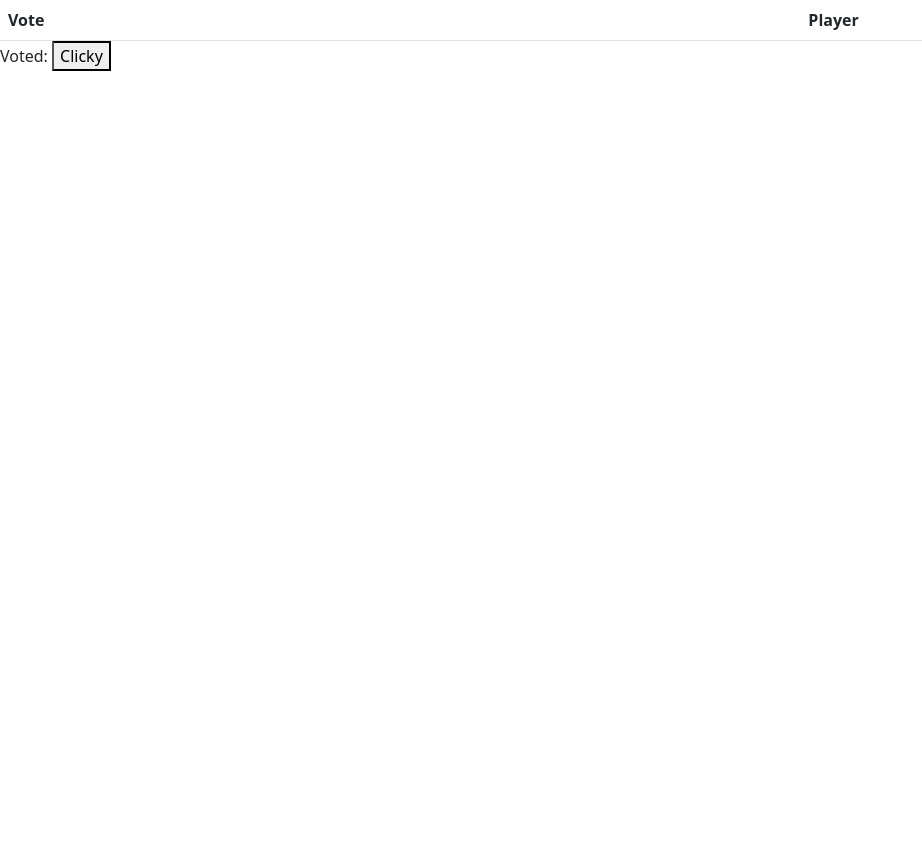
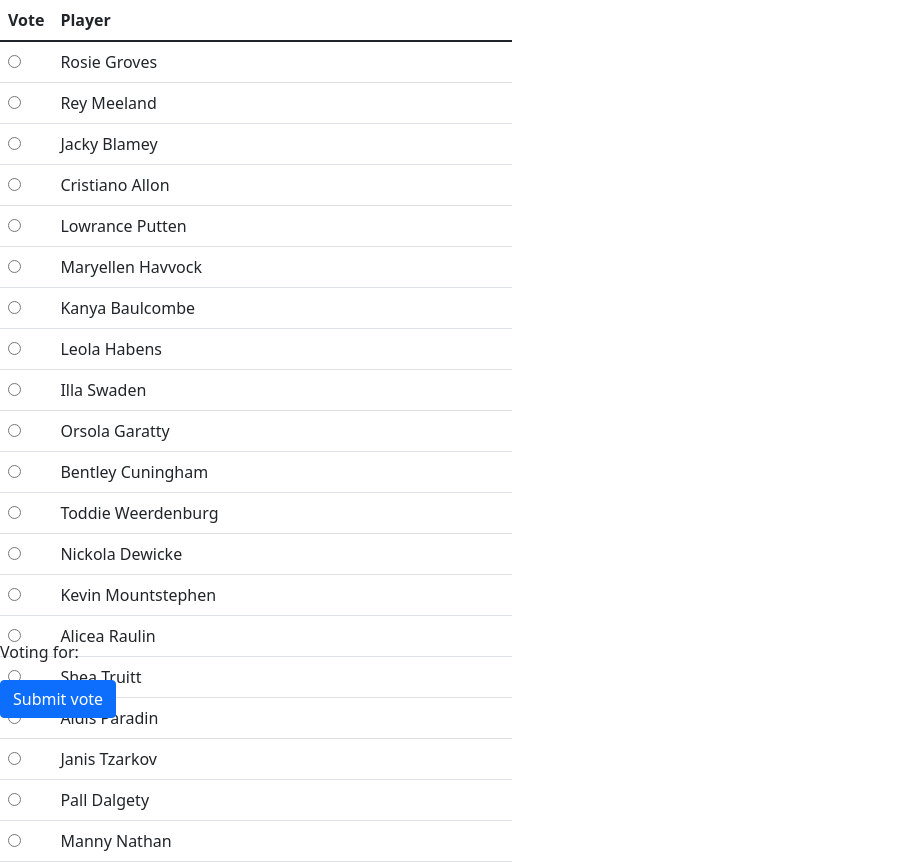
Before and after one commit to errietta/wherewolf, a React (Create React App) app in the folder frontend/: page /game/1 in a window 1280 px wide. Shown: the whole page, without its empty margins (0-922 px from the left). Before the commit the page ends 800 px from the top, so only its background shows below. Built offline with nearby package versions, Linux system fonts and the light colour scheme.

Commit message:
styling (borked)

```diff
--- a/frontend/src/App.css
+++ b/frontend/src/App.css
@@ -32,3 +32,12 @@
     transform: rotate(360deg);
   }
 }
+@media only screen and (min-width: 600px) {
+  .voteTable {
+    width: 40%
+  }
+}
+
+.voteHeader {
+  width: 10%;
+}
--- a/frontend/src/components/pages/Voting.tsx
+++ b/frontend/src/components/pages/Voting.tsx
@@ -1,56 +1,84 @@
-import React, { useState } from 'react';
-import { Table } from 'react-bootstrap';
+import React, { useState } from "react";
+import { Button, Table } from "react-bootstrap";
 
 export type Player = {
   name: string;
-}
+};
 
 type VoteProps = {
   players: Player[];
   gameId: string;
-}
+};
 
 function VoteTable(props: VoteProps) {
-  const { players } = props;
-  const [voted, setVoted] = useState<string>('');
+  //const { players } = props;
+  const players: Player[] = [
+    { name: "Rosie Groves" },
+    { name: "Rey Meeland" },
+    { name: "Jacky Blamey" },
+    { name: "Cristiano Allon" },
+    { name: "Lowrance Putten" },
+    { name: "Maryellen Havvock" },
+    { name: "Kanya Baulcombe" },
+    { name: "Leola Habens" },
+    { name: "Illa Swaden" },
+    { name: "Orsola Garatty" },
+    { name: "Bentley Cuningham" },
+    { name: "Toddie Weerdenburg" },
+    { name: "Nickola Dewicke" },
+    { name: "Kevin Mountstephen" },
+    { name: "Alicea Raulin" },
+    { name: "Shea Truitt" },
+    { name: "Aldis Paradin" },
+    { name: "Janis Tzarkov" },
+    { name: "Pall Dalgety" },
+    { name: "Manny Nathan" },
+  ];
+  const [voted, setVoted] = useState<string>("");
 
   console.log(players);
 
-  const playerElems = players.map(player => (
+  const playerElems = players.map((player) => (
     <tr key={player.name}>
       <td>
-        <input value={player.name} name="vote" type="radio"
-          onChange={e => e.target.checked && setVoted(e.target.value)} id={`vote-${player.name}`} />
+        <input
+          value={player.name}
+          name="vote"
+          type="radio"
+          onChange={(e) => e.target.checked && setVoted(e.target.value)}
+          id={`vote-${player.name}`}
+        />
       </td>
       <td>
-        <label
-          htmlFor={`vote-${player.name}`}>
-          {player.name}
-        </label>
+        <label htmlFor={`vote-${player.name}`}>{player.name}</label>
       </td>
     </tr>
   ));
   console.log(playerElems);
 
   return (
-    <Table>
-      <>
+    <div style={{ height: "100vh" }}>
+      <div style={{ height: "80%" }}>
+        <Table className="voteTable">
           <thead>
             <tr>
-            <th>Vote</th>
+              <th className="voteHeader">Vote</th>
               <th>Player</th>
             </tr>
           </thead>
-        <tbody>
-          {playerElems}
-        </tbody>
-      </>
-      Voted: {voted}
-      <button >Clicky</button>
+          <tbody>{playerElems}</tbody>
         </Table>
+      </div>
+      <div>
+        <p>Voting for: {voted}</p>
+        <Button variant="primary" type="button" id="voteBtn" name="voteBtn">
+          Submit vote
+        </Button>
+      </div>
+    </div>
   );
 }
 
 export function Voting(props: VoteProps) {
-  return (<VoteTable  {...props} />);
+  return <VoteTable {...props} />;
 }
```
Also changed, not shown: frontend/src/App.tsx (+2 -6 lines). Lines whose indentation alone changed are shown as unchanged.
